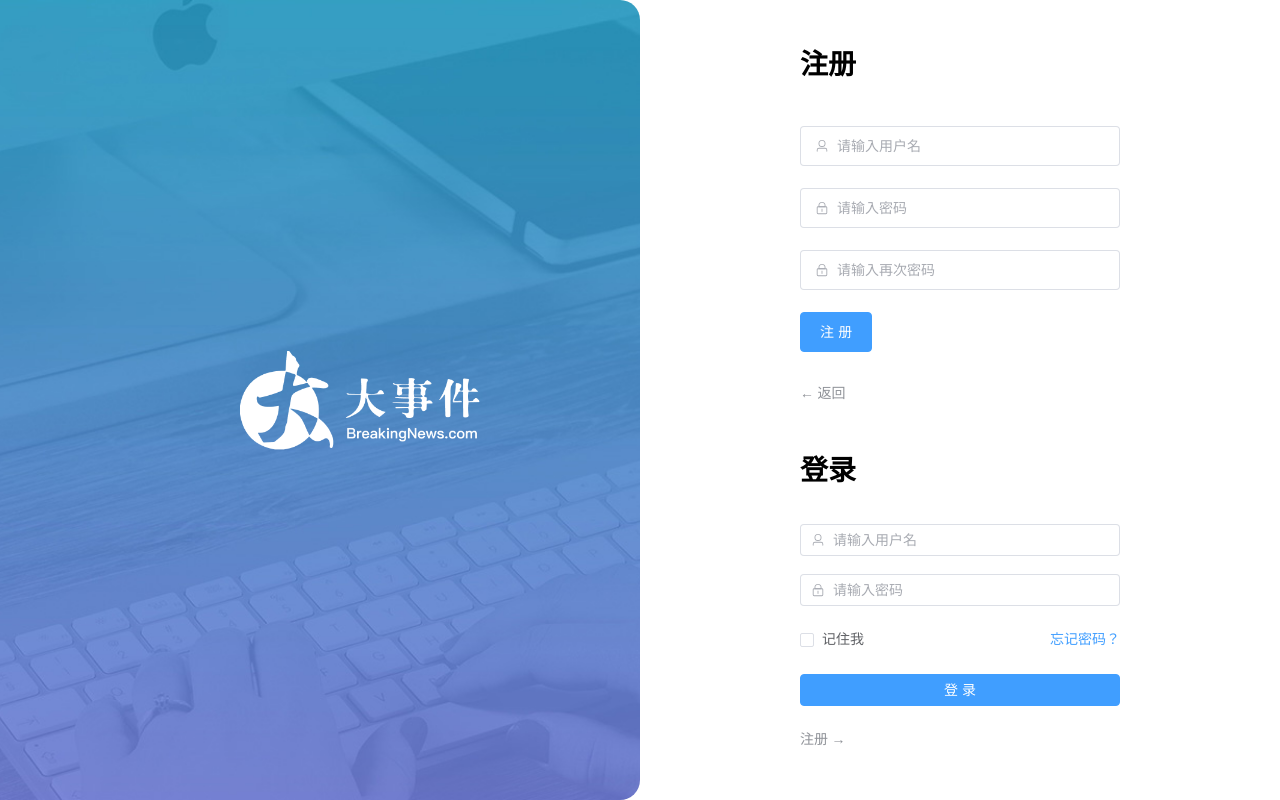
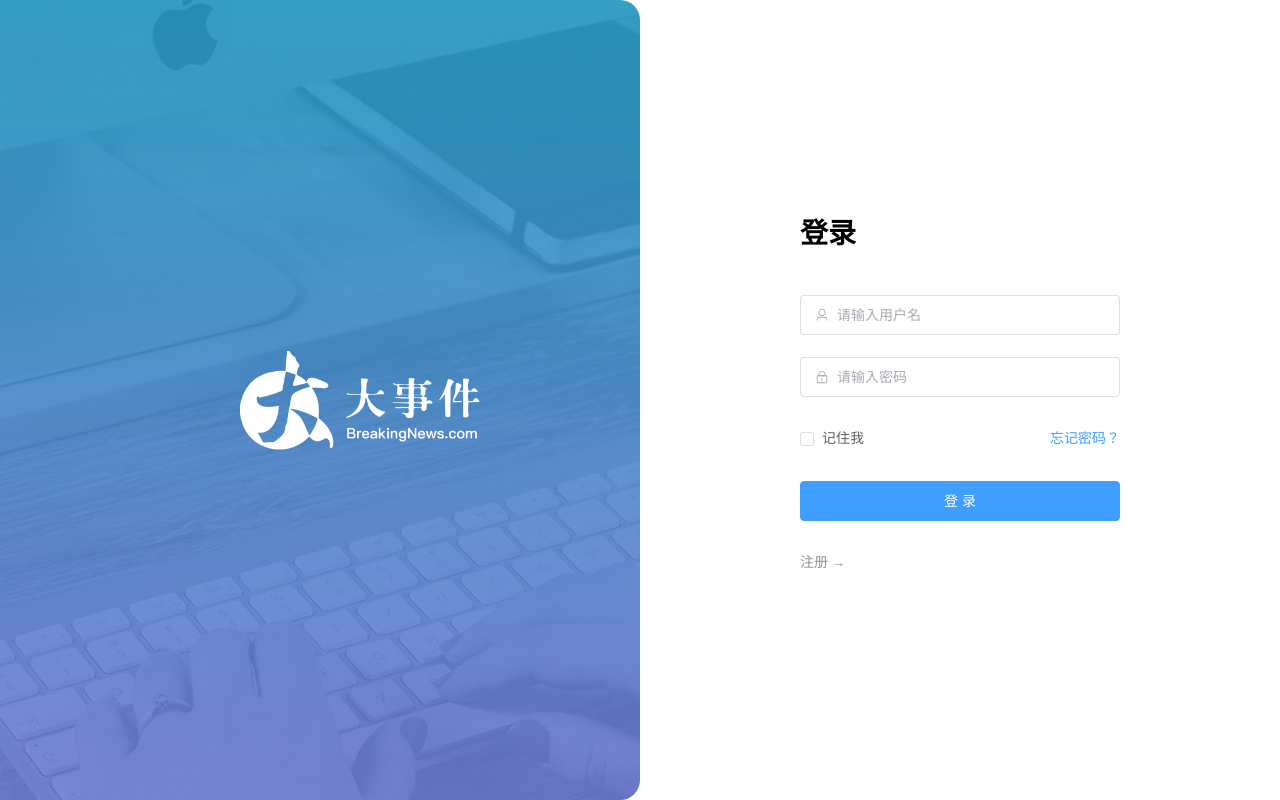
Before and after one commit to WBsai/VUE3dashijian, a Vue app: page /login in a window 1280 px wide. Built offline with nearby package versions, Linux system fonts and the light colour scheme.

Commit message:
登录校验和注册校验

```diff
--- /dev/null
+++ b/src/api/user.js
@@ -0,0 +1,12 @@
+import request from '@/utils/request'
+
+// 注册接口
+export const userRegisterService = ({ username, password, repassword }) =>
+  request.post('/api/reg', { username, password, repassword })
+
+// 登录接口
+export const userLoginService = ({ username, password }) =>
+  request.post('/api/login', { username, password })
+
+// 获取用户基本信息
+// export const userGetInfoService = () => request.get('/my/userinfo')
--- /dev/null
+++ b/src/stores/modules/user.js
@@ -0,0 +1,38 @@
+import { defineStore } from 'pinia'
+import { ref } from 'vue'
+// import { userGetInfoService } from '../../api/user'
+
+// 用户模块 token setToken removeToken
+export const useUserStore = defineStore(
+  'big-user',
+  () => {
+    const token = ref('')
+    const setToken = (newToken) => {
+      token.value = newToken
+    }
+    const removeToken = () => {
+      token.value = ''
+    }
+
+    // const user = ref({})
+    // const getUser = async () => {
+    //   const res = await userGetInfoService() // 请求获取数据
+    //   user.value = res.data.data
+    // }
+    // const setUser = (obj) => {
+    //   user.value = obj
+    // }
+
+    return {
+      token,
+      setToken,
+      removeToken
+      // user,
+      // getUser,
+      // setUser
+    }
+  },
+  {
+    persist: true
+  }
+)
--- /dev/null
+++ b/src/utils/request.js
@@ -0,0 +1,52 @@
+import axios from 'axios'
+import { useUserStore } from '@/stores/modules/counter.js'
+import { ElMessage } from 'element-plus'
+import router from '@/router'
+const baseURL = 'http://big-event-vue-api-t.itheima.net'
+
+const instance = axios.create({
+  // TODO 1. 基础地址，超时时间
+  baseURL,
+  timeout: 10000
+})
+
+// 请求拦截器
+instance.interceptors.request.use(
+  (config) => {
+    // TODO 2. 携带token
+    const useStore = useUserStore()
+    if (useStore.token) {
+      config.headers.Authorization = useStore.token
+    }
+    return config
+  },
+  (err) => Promise.reject(err)
+)
+
+// 响应拦截器
+instance.interceptors.response.use(
+  (res) => {
+    // TODO 4. 摘取核心响应数据
+    if (res.data.code === 0) {
+      return res
+    }
+    // TODO 3. 处理业务失败
+    // 处理业务失败, 给错误提示，抛出错误
+    ElMessage.error(res.data.message || '服务异常')
+    return Promise.reject(res.data)
+  },
+  (err) => {
+    // TODO 5. 处理401错误
+    // 错误的特殊情况 => 401 权限不足 或 token 过期 => 拦截到登录
+    if (err.response?.status === 401) {
+      router.push('/login')
+    }
+
+    // 错误的默认情况 => 只要给提示
+    ElMessage.error(err.response.data.message || '服务异常')
+    return Promise.reject(err)
+  }
+)
+
+export default instance
+export { baseURL }
--- a/src/views/login/LoginPage.vue
+++ b/src/views/login/LoginPage.vue
@@ -1,33 +1,136 @@
 <script setup>
+import { userRegisterService, userLoginService } from '@/api/user.js'
 import { User, Lock } from '@element-plus/icons-vue'
-import { ref } from 'vue'
-const isRegister = ref(true)
+import { ref, watch } from 'vue'
+import { useUserStore } from '@/stores/modules/user.js'
+import { useRouter } from 'vue-router'
+
+const isRegister = ref(false)
+const form = ref()
+
+// 整个的用于提交的form数据对象
+const formModel = ref({
+  username: '',
+  password: '',
+  repassword: ''
+})
+// 整个表单的校验规则
+// 1.非空校验 required:true  message消息提示 trigger触发校验的时机 blur(失去焦点时候触发) change(发生改变就触发)
+// 2.长度校验 min: xx max: xx
+// 3.正则校验 pattern ：正则规则  \S 非空字符
+// 4.自定义校验 => 自己写逻辑校验 (校验函数)
+//      validator: (rule,value,callback)
+//      (1) rule   当前校验检测相关的信息
+//      (2) value  所校验的表单元素目前的表单值
+//      (3) callback 无论成功还是失败，都需要 callback 回调
+//          - callback() 校验成功
+//          - callback(new Error(错误信息)) 校验失败
+const rules = {
+  username: [
+    { required: true, message: '请输入用户名', trigger: 'blur' },
+    { min: 5, max: 10, message: '用户名必须是 5-10位 的字符', trigger: 'blur' }
+  ],
+  password: [
+    { required: true, message: '请输入密码', trigger: 'blur' },
+    {
+      pattern: /^\S{6,15}$/,
+      message: '密码必须是 6-15位 的非空字符',
+      trigger: 'blur'
+    }
+  ],
+  repassword: [
+    { required: true, message: '请输入密码', trigger: 'blur' },
+    {
+      pattern: /^\S{6,15}$/,
+      message: '密码必须是 6-15位 的非空字符',
+      trigger: 'blur'
+    },
+    {
+      validator: (rule, value, callback) => {
+        // 判断 value 和 当前form 中手机的 password 是否一致
+        if (value !== formModel.value.password) {
+          callback(new Error('俩次输入的密码不一致'))
+        } else {
+          callback() // 就算校验成功，也需要callback
+        }
+      },
+      trigger: 'blur'
+    }
+  ]
+}
+
+const register = async () => {
+  // 注册成功之前，先进性校验，校验成功 -> 发送请求，校验失败 -> 自动提示
+  await form.value.validate()
+  await userRegisterService(formModel.value)
+  ElMessage.success('注册成功')
+  isRegister.value = false
+}
+
+const userStore = useUserStore()
+
+const router = useRouter()
+const login = async () => {
+  await form.value.validate()
+  const res = await userLoginService(formModel.value)
+  userStore.setToken(res.data.token)
+  ElMessage.success('登录成功')
+  router.push('/')
+}
+
+// 切换的时候，重置表单内容
+watch(isRegister, () => {
+  formModel.value = {
+    username: '',
+    password: '',
+    repassword: ''
+  }
+})
 </script>
 
 <template>
-  <!-- el-row 表示一行，一行可以分成24份
-        el-col 表示列：
-        (1) :span='12' 代表在一行中，占12份(50%)
-        (2) :span='6' 代表在一行中，占6份(25%)
-        (3) :offset='3' 代表在一行中，左侧margin份数
+  <!--
+        1、结构相关：
+        el-row 表示一行，一行可以分成24份
+            el-col 表示列：
+                (1) :span='12' 代表在一行中，占12份(50%)
+                (2) :span='6' 代表在一行中，占6份(25%)
+                (3) :offset='3' 代表在一行中，左侧margin份数
 
         el-form 整个表单组件
         el-form-item 表单的一行 (一个表单域)
         el-input 表单元素 (输入框)
+        2、校验相关
+            (1) el-form => :model="ruleForm"       绑定的整个form的数据对象 { xxx, xxx, xxx }
+            (2) el-form => :rules="rules"          绑定的震哥rules规则对象  { xxx, xxx, xxx }
+            (3) 表单元素 => v-model="ruleForm.xxx"  给表单元素，绑定form的子属性
+            (4) el-form-item => prop配置生效的是哪个校验规则 (和rules中的字段要对应)
     -->
   <el-row class="login-page">
     <el-col :span="12" class="bg"></el-col>
     <el-col :span="6" :offset="3" class="form">
       <!-- 注册相关表单 -->
-      <el-form ref="from" size="large" autocomplete="off" v-if="isRegister">
+      <el-form
+        :model="formModel"
+        :rules="rules"
+        ref="form"
+        size="large"
+        autocomplete="off"
+        v-if="isRegister"
+      >
         <el-form-item>
           <h1>注册</h1>
         </el-form-item>
-        <el-form-item>
-          <el-input :prefix-icon="User" placeholder="请输入用户名"></el-input>
+        <el-form-item prop="username">
+          <el-input
+            v-model="formModel.username"
+            :prefix-icon="User"
+            placeholder="请输入用户名"
+          ></el-input>
         </el-form-item>
         <el-form-item prop="password">
           <el-input
+            v-model="formModel.password"
             :prefix-icon="Lock"
             type="password"
             placeholder="请输入密码"
@@ -35,29 +138,49 @@ const isRegister = ref(true)
         </el-form-item>
         <el-form-item prop="repassword">
           <el-input
+            v-model="formModel.repassword"
             :prefix-icon="Lock"
             type="password"
             placeholder="请输入再次密码"
           ></el-input>
         </el-form-item>
         <el-form-item>
-          <el-button type="primary" auto-insert-space> 注册 </el-button>
+          <el-button
+            @click="register"
+            class="button"
+            type="primary"
+            auto-insert-space
+          >
+            注册
+          </el-button>
         </el-form-item>
         <el-form-item class="flex">
-          <el-link type="info"> ← 返回 </el-link>
+          <el-link type="info" @click="isRegister = false"> ← 返回 </el-link>
         </el-form-item>
       </el-form>
 
       <!-- 登录相关表单 -->
-      <el-form>
+      <el-form
+        :model="formModel"
+        :rules="rules"
+        ref="form"
+        size="large"
+        autocomplete="off"
+        v-else
+      >
         <el-form-item>
           <h1>登录</h1>
         </el-form-item>
-        <el-form-item>
-          <el-input :prefix-icon="User" placeholder="请输入用户名"></el-input>
+        <el-form-item prop="username">
+          <el-input
+            v-model="formModel.username"
+            :prefix-icon="User"
+            placeholder="请输入用户名"
+          ></el-input>
         </el-form-item>
-        <el-form-item>
+        <el-form-item prop="password">
           <el-input
+            v-model="formModel.password"
             :prefix-icon="Lock"
             type="password"
             placeholder="请输入密码"
@@ -70,12 +193,18 @@ const isRegister = ref(true)
           </div>
         </el-form-item>
         <el-form-item>
-          <el-button class="button" type="primary" auto-insert-space
+          <el-button
+            @click="login"
+            class="button"
+            type="primary"
+            auto-insert-space
             >登录</el-button
           >
         </el-form-item>
         <el-form-item class="flex">
-          <el-link type="info"> 注册 → </el-link>
+          <el-link type="info" :underline="false" @click="isRegister = true">
+            注册 →
+          </el-link>
         </el-form-item>
       </el-form>
     </el-col>
```
Also changed, not shown: src/stores/modules/counter.js (renamed from src/stores/counter.js).
